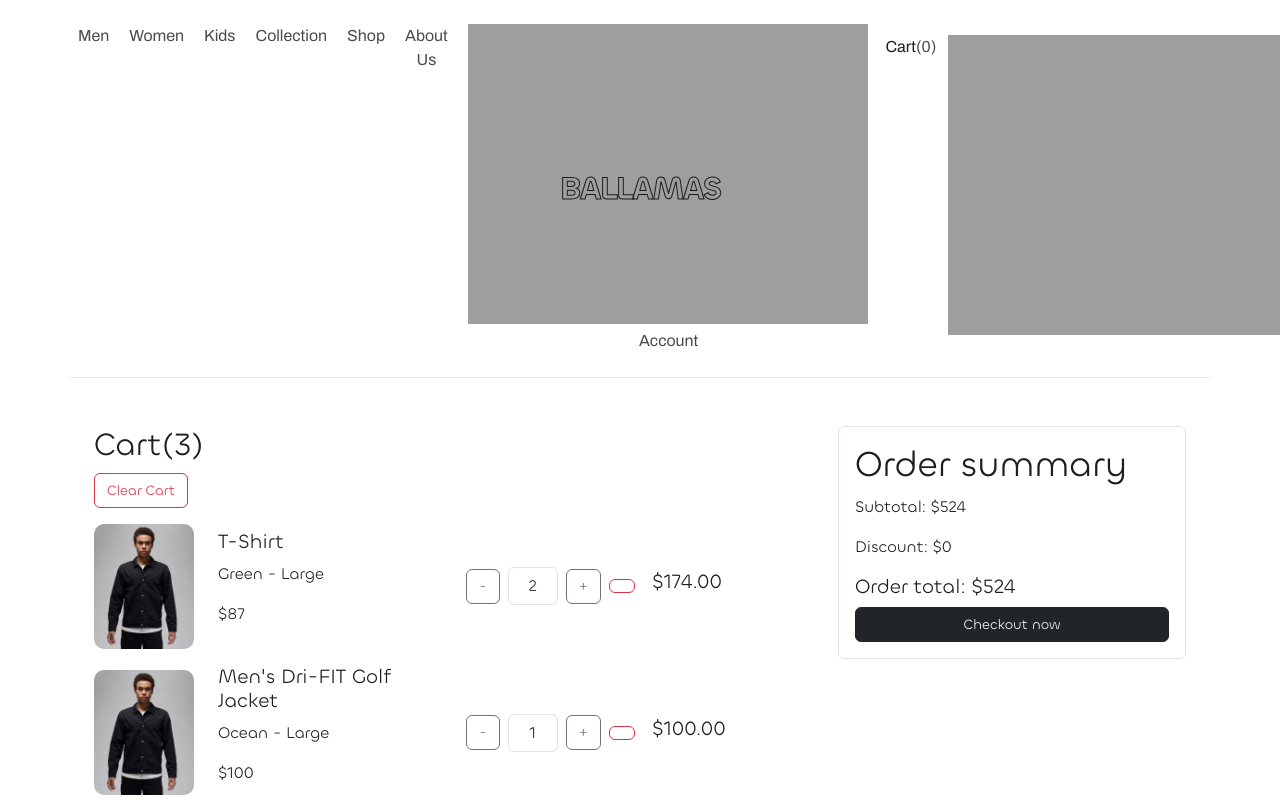
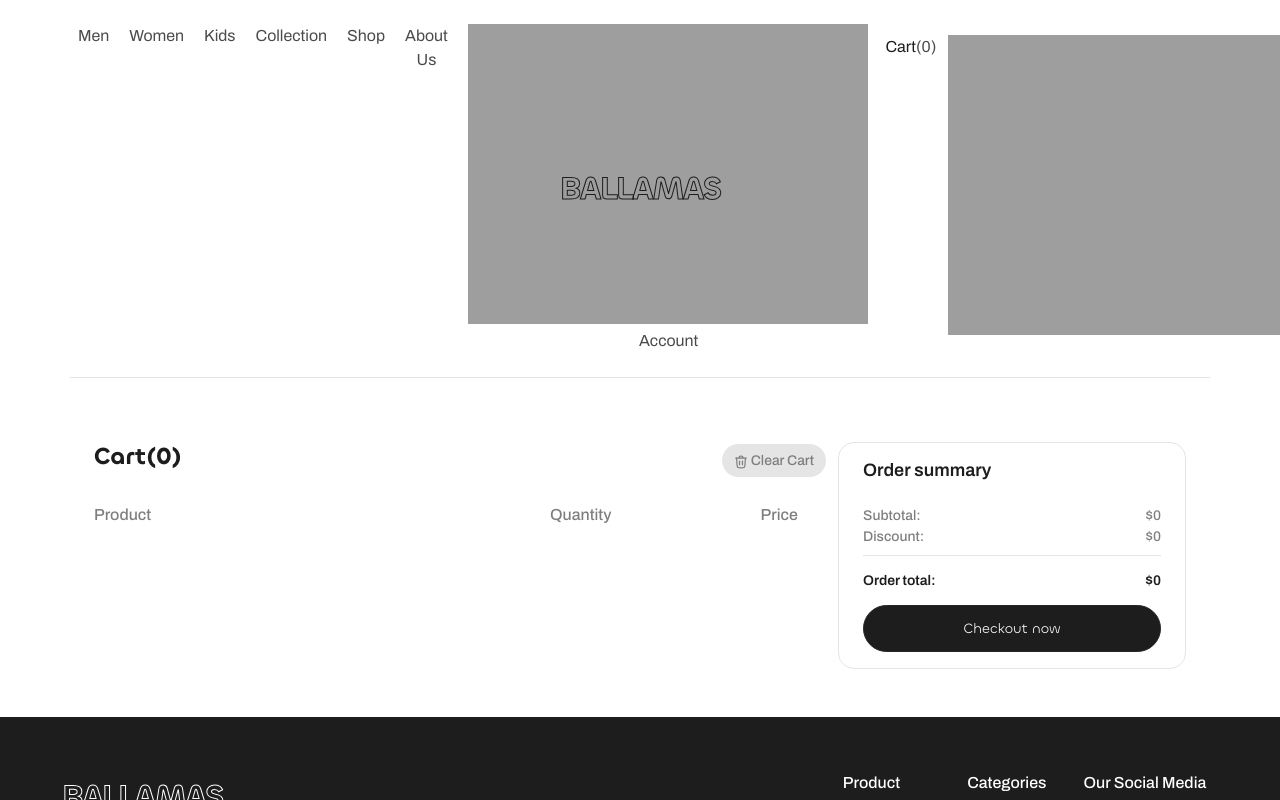
Before and after one commit to Bruno-ADH/Ballamas, a React (Vite) app: page /cart in a window 1280 px wide. Shown: the top 800 px of the page. Built offline with nearby package versions, Linux system fonts and the light colour scheme; grey boxes are pictures that could not be loaded.

Commit message:
Cart page archeved

```diff
--- a/src/components/CustomCaroussel.jsx
+++ b/src/components/CustomCaroussel.jsx
@@ -82,7 +82,7 @@ const CustomCarousel = ({ collections = null }) => {
                                     </div>
                                     <div className='pb-3 px-3 d-flex justify-content-between gap-1'>
                                         <button type="button" className="btn text-black bg-white fm-archivo-semibold w-50 rounded-pill p-0"
-                                            onClick={() => addToCart(collection)}
+                                            onClick={() => addToCart({...collection, color: 'normal', size: "m"})}
                                         ><span></span>ADD TO CART</button>
                                         <button type="button" className="btn border-white text-white fm-archivo-semibold w-50 rounded-pill hover-white p-0 pd-more"
                                             onClick={() => handleProductClick(collection.id)}
--- a/src/data/useCartStore.js
+++ b/src/data/useCartStore.js
@@ -40,6 +40,18 @@ const useCartStore = createSelectors(create((set) => ({
             item.id === productId ? { ...item, quantity: Math.max(1, quantity) } : item
         )
     })),
+
+    incrementQuantity: (productId) => set((state) => ({
+        cartItems: state.cartItems.map(item =>
+            item.id === productId ? { ...item, quantity: item.quantity + 1 } : item
+        )
+    })),
+
+    decrementQuantity: (productId) => set((state) => ({
+        cartItems: state.cartItems.map(item =>
+            item.id === productId ? { ...item, quantity: Math.max(1, item.quantity - 1) } : item
+        )
+    })),
 })));
 
 export default useCartStore;
--- a/src/pages/MainPages/CollectionsSection.jsx
+++ b/src/pages/MainPages/CollectionsSection.jsx
@@ -101,7 +101,7 @@ const CollectionsSection = () => {
                         </a>)                    }
                         </div>
                         <div className='pb-3 px-3 d-flex justify-content-between gap-1'>
-                            <button type="button" className="btn text-black bg-white fm-archivo-semibold w-50 rounded-pill p-0" onClick={() => addToCart(collection)}><span></span>ADD TO CART</button>
+                            <button type="button" className="btn text-black bg-white fm-archivo-semibold w-50 rounded-pill p-0" onClick={() => addToCart({...collection, color: 'normal', size: "m"})}><span></span>ADD TO CART</button>
                             <button type="button" className="btn border-white text-white fm-archivo-semibold w-50 rounded-pill hover-white p-0 pd-more" onClick={()=> handleProductClick(collection.id)}>BUY NOW</button>
                         </div>
                       </div>
@@ -137,4 +137,3 @@ const CollectionsSection = () => {
 };
 
 export default CollectionsSection;
-// className={`btn btn-outline-primary mx-2 ${selectedCategory === cat.name ? 'active' : ''}`}
--- a/src/pages/RelatedPages/CartPage.jsx
+++ b/src/pages/RelatedPages/CartPage.jsx
@@ -1,98 +1,80 @@
 import React, { useState } from 'react';
 import { Container, Row, Col, Button, Form } from 'react-bootstrap';
 import '../../style/cartPage.css';
+import useCartStore from '../../data/useCartStore';
 
 const CartPage = () => {
-  const [cartItems, setCartItems] = useState([
-    {
-      id: 1,
-      name: "T-Shirt",
-      color: "Green",
-      size: "Large",
-      price: 87,
-      quantity: 2,
-      imageUrl: "/src/assets/hero.jpg",
-    },
-    {
-      id: 2,
-      name: "Men's Dri-FIT Golf Jacket",
-      color: "Ocean",
-      size: "Large",
-      price: 100,
-      quantity: 1,
-      imageUrl: "/src/assets/hero.jpg",
-    },
-    {
-      id: 3,
-      name: "Tatum 2 'Red Cement'",
-      size: "15",
-      price: 125,
-      quantity: 2,
-      imageUrl: "/src/assets/hero.jpg",
-    },
-  ]);
+  const cartItems = useCartStore.use.cartItems()
+  const handleIncrement = useCartStore.use.incrementQuantity()
+  const handleDecrement = useCartStore.use.decrementQuantity()
+  const handleClearCart = useCartStore.use.resetCart()
+  const handleRemoveItem = useCartStore.use.removeFromCart()
 
-  const handleQuantityChange = (id, delta) => {
-    setCartItems(prevItems =>
-      prevItems.map(item =>
-        item.id === id
-          ? { ...item, quantity: Math.max(1, item.quantity + delta) }
-          : item
-      )
-    );
-  };
-
-  const handleRemoveItem = (id) => {
-    setCartItems(prevItems => prevItems.filter(item => item.id !== id));
-  };
-
-  const handleClearCart = () => {
-    setCartItems([]);
-  };
+  const totalDiscount = cartItems.reduce((totalDiscount, item) => {
+    if (item.promo) {
+      const discountAmount = (item.price * (item.discount / 100)) * item.quantity;
+      return totalDiscount + discountAmount;
+    }
+    return totalDiscount;
+  }, 0);
 
   const calculateTotal = () => {
-    return cartItems.reduce((total, item) => total + item.price * item.quantity, 0);
-  };
+    return cartItems.reduce((total, item) => {
+        const discountPrice = item.promo ? item.price - (item.price * (item.discount / 100)) : item.price;
+        return total + discountPrice * item.quantity;
+    }, 0);
+};
 
   return (
-    <Container>
-      <Row className="my-5">
+    <Container className='pt-3'>
+      <Row className="my-5 gap-3 gap-lg-0">
         <Col md={8}>
-          <h2>Cart({cartItems.length})</h2>
-          <Button variant="outline-danger" onClick={handleClearCart} className="mb-3">
-            <i className="bi bi-trash" /> Clear Cart
-          </Button>
+          <Row className='d-flex flex-row align-items-center justify-content-between mb-4'>
+            <h2 className='fm-Chillax-Semibold w-auto fs-4 text-black'>Cart({cartItems.length})</h2>
+            <Button onClick={handleClearCart} className="w-auto fm-archivo-Medium text-dark-gray bg-light-gray border-0 rounded-pill">
+              <img src="/src/assets/icons/trashClear.svg" alt=""/> Clear Cart
+            </Button>
+          </Row>
+          <Row className='fm-archivo-Medium text-dark-gray'>
+            <Col xs={6} sm={6} md={6} ><span>Product</span></Col>
+            <Col xs={6} sm={6} md={6} className='d-flex flex-nowrap text-center ps-lg-5 gap-3'>
+            <span className='w-auto ms-lg-5'>Quantity</span> <span className='ms-auto w-auto me-3'>Price</span>
+            </Col>
+          </Row>
           {cartItems.map(item => (
-            <Row key={item.id} className="align-items-center mb-3">
-              <Col md={2}>
-                <img src={item.imageUrl} alt={item.name} style={{ width: '100%', borderRadius: '10px' }} />
+            <Row key={item.id} className="border-0 border-top border-light-gray align-items-center mb-3 pt-3">
+              <Col xs={2} md={2} className=''>
+                <img src={`/${item.image}`} alt={item.title} className='img-fluid product-img rounded-2' />
               </Col>
-              <Col md={4}>
-                <h5>{item.name}</h5>
-                <p>{item.color} - {item.size}</p>
-                <p>${item.price}</p>
+              <Col xs={3} md={4} className='ps-0'>
+                <h5 className='fm-archivo-semibold text-black product-title my-0'>{item.title}</h5>
+                <p className='fm-archivo-Medium product-size text-dark-gray my-0'>{item.color} - {item.size}</p>
+                <p className='fm-archivo-semibold text-black product-price my-0'>${item.price}</p>
               </Col>
-              <Col md={3} className="d-flex align-items-center">
-                <Button variant="outline-secondary" onClick={() => handleQuantityChange(item.id, -1)}>-</Button>
-                <Form.Control value={item.quantity} readOnly className="text-center mx-2" style={{ width: '50px' }} />
-                <Button variant="outline-secondary" onClick={() => handleQuantityChange(item.id, 1)}>+</Button>
-                <Button variant="outline-danger" onClick={() => handleRemoveItem(item.id)} className="ms-2">
-                  <i className="bi bi-trash" />
-                </Button>
+              <Col xs={3} md={3} className="ms-lg-auto d-flex align-items-center gap-0 gap-lg-2 p-0">
+                <div className='d-flex align-items-center bg-light-gray rounded-pill p-1 px-2'>
+                  <Button className='bg-transparent p-0 border-0 decrement-bouton' onClick={() => handleDecrement(item.id)}></Button>
+                  <Form.Control value={item.quantity} readOnly className="text-center mx-2 bg-transparent border-0" style={{ width: '50px' }} />
+                  <Button className='bg-transparent p-0 border-0 add-bouton' onClick={() => handleIncrement(item.id)}></Button>
+                </div>
+                <div className='d-flex justify-content-center align-items-center trash-wrapper'>
+                  <Button onClick={() => handleRemoveItem(item.id)} className="bg-transparent border-0 trash-bouton text-black">
+                  </Button>
+                </div>
               </Col>
-              <Col md={3}>
-                <h5>${item.price * item.quantity}.00</h5>
+              <Col xs={3} md={3} className='ms-auto w-auto'>
+                <h5 className='mb-0 fm-archivo-semibold total-price'>${item.price * item.quantity}.00</h5>
               </Col>
             </Row>
           ))}
         </Col>
         <Col md={4}>
-          <div className="p-3 border rounded">
-            <h4>Order summary</h4>
-            <p>Subtotal: ${calculateTotal()}</p>
-            <p>Discount: $0</p>
-            <h5>Order total: ${calculateTotal()}</h5>
-            <Button variant="dark" className="w-100">Checkout now</Button>
+          <div className="p-3 border border-light-gray rounded-4 p-3 px-4">
+            <h4 className='fm-archivo-semibold mb-0 mb-4 summary-title'>Order summary</h4>
+            <p className='text-dark-gray d-flex mb-0 fm-archivo-Medium subtotal'>Subtotal: <span className='w-100 text-end'>${calculateTotal()}</span></p>
+            <p className='border-0 pb-2 border-bottom border-light-gray text-dark-gray d-flex fm-archivo-Medium discount'>Discount: <span className='w-100 text-end'>${totalDiscount}</span></p>
+            <h5 className='fm-archivo-semibold text-black order d-flex'><span className='order-span'>Order total:</span> <span className='w-100 text-end'>${calculateTotal()}</span></h5>
+            <Button variant="dark" className="w-100 mt-2 checkout bg-black rounded-pill">Checkout now</Button>
           </div>
         </Col>
       </Row>
--- a/src/pages/RelatedPages/ProductDetail.jsx
+++ b/src/pages/RelatedPages/ProductDetail.jsx
@@ -12,7 +12,7 @@ const ProductDetail = () => {
   const { id } = useParams();
   const product = useProductById(id);
   const relatedProducts = useRelatedProducts(id)
-  const [selectedColor, setSelectedColor] = useState('green');
+  const [selectedColor, setSelectedColor] = useState('normal');
   const [selectedSize, setSelectedSize] = useState('m');
   const variantsColor = {
     green: 'filterGreen',
@@ -78,7 +78,7 @@ const ProductDetail = () => {
           <div className="my-4 buy-div d-flex">
             <Button variant="dark" className="bg-black text-white me-2 fm-archivo-semibold rounded-pill w-50">BUY NOW</Button>
             <Button className='fm-archivo-semibold rounded-pill border-black text-black hover-dark bg-transparent w-50'
-              onClick={() => addToCart(product)}
+              onClick={() => addToCart({...product, color: selectedColor, size: selectedSize})}
             >ADD TO CART</Button>
           </div>
 
--- a/src/style/cartPage.css
+++ b/src/style/cartPage.css
@@ -0,0 +1,86 @@
+.product-title {
+    font-size: .875rem !important;
+}
+
+.product-size {
+    font-size: .75rem !important;
+}
+
+.product-price {
+    font-size: .875rem !important;
+}
+
+.product-img {
+    height: 4.5rem;
+    aspect-ratio: 1/1;
+    object-fit: cover;
+}
+
+.add-bouton {
+    background-image: url('/src/assets/icons/add.svg');
+    background-size: cover;
+    background-position: center center;
+    background-repeat: no-repeat;
+    height: 20px;
+    width: 20px;
+}
+
+.decrement-bouton {
+    background-image: url('/src/assets/icons/decrement.svg');
+    background-size: cover;
+    background-position: center center;
+    background-repeat: no-repeat;
+    height: 20px;
+    width: 20px;
+}
+
+.trash-bouton {
+    background-image: url('/src/assets/icons/trash.svg');
+    background-size: contain;
+    background-position: center center;
+    background-repeat: no-repeat;
+    height: 20px;
+    width: 20px;
+}
+
+.trash-clear {
+    background-image: url('/src/assets/icons/trashClear.svg');
+    background-size: cover;
+    background-position: center center;
+    background-repeat: no-repeat;
+    height: 20px;
+    width: 20px;
+}
+
+.trash-wrapper {
+    height: 44px;
+    width: 44px;
+    padding: 12px;
+    border-radius: 50%;
+    background-color: var(--light-gray);
+}
+
+.total-price {
+    font-size: .875rem;
+}
+
+.summary-title {
+    font-size: 1.125rem;
+}
+
+.subtotal, .discount {
+    font-size: .875rem !important;
+}
+
+.order {
+    font-size: .875rem !important;
+}
+
+.order-span {
+    text-wrap: nowrap;
+}
+
+.checkout {
+    padding: .75rem 1.25rem;
+    font-size: .875rem !important;
+}
```
Also changed, not shown: src/assets/icons/trash.svg, src/assets/icons/trashClear.svg (added), src/pages/RelatedPages/ComingSoonPage.jsx (deleted), src/style/cart.css (deleted).
